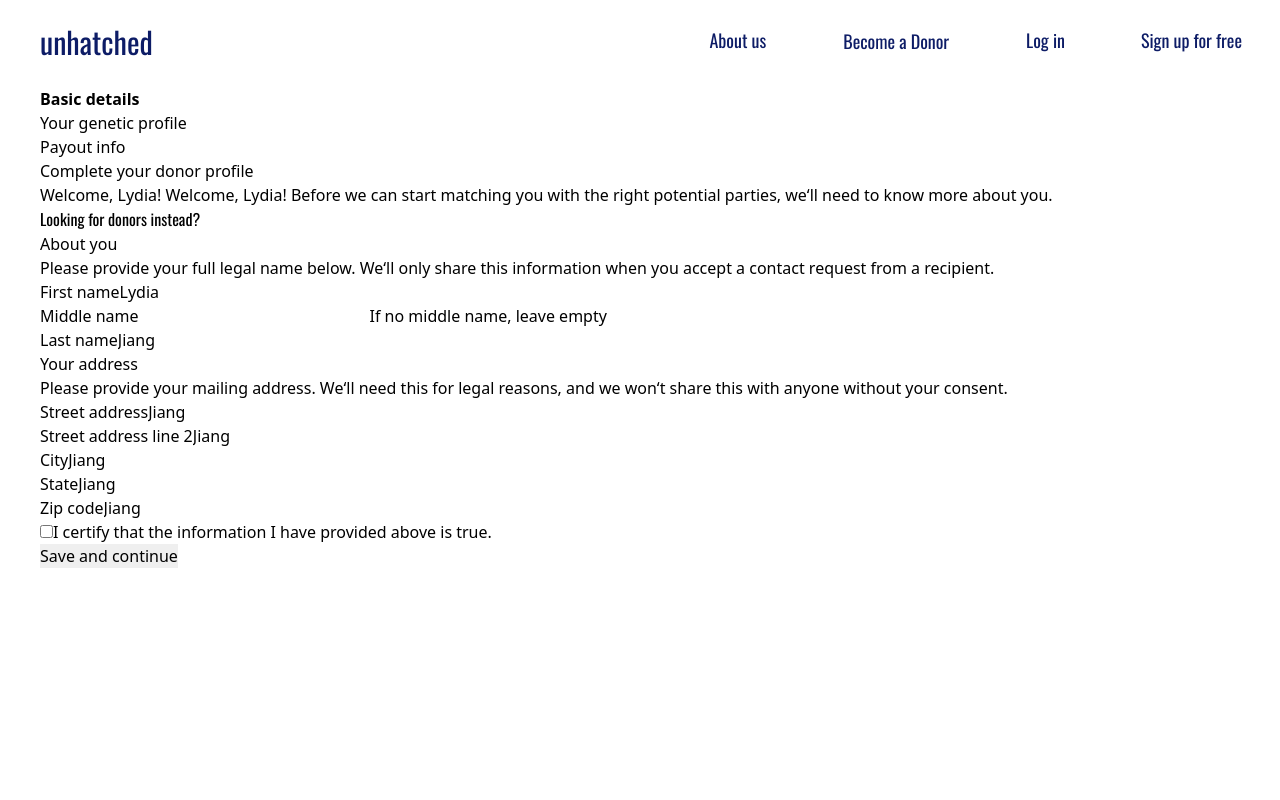
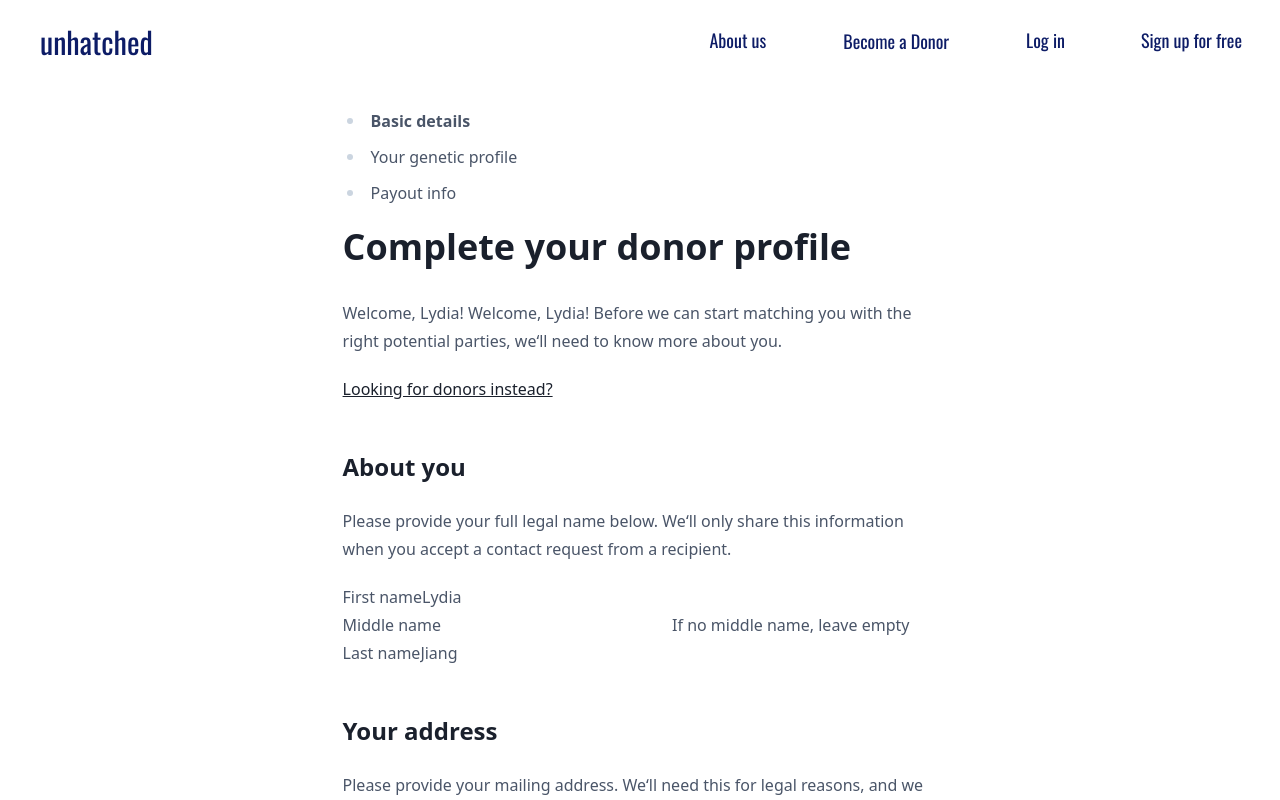
Before and after one commit to theunhatched/unhatched, a Next.js app: page /donor in a window 1280 px wide. Shown: the top 800 px of the page. Built offline with nearby package versions, Linux system fonts and the light colour scheme; no server answers.

Commit message:
styling only on header, tailwind typography on main

```diff
--- a/components/header/index.js
+++ b/components/header/index.js
@@ -47,6 +47,14 @@ const Header = ({ style }) => {
           /* identical to box height */
           color: #0d1c66;
         }
+
+        a {
+          font-family: Oswald;
+          font-style: normal;
+          font-weight: normal;
+          color: inherit;
+          text-decoration: none;
+        }
       `}</style>
     </div>
   )
--- a/components/layout.js
+++ b/components/layout.js
@@ -9,7 +9,7 @@ const Layout = ({ style, children }) => (
     <div className="Layout">
       <Head />
       <Header style={style} />
-      <div className="Content">{children}</div>
+      <div className="Content prose">{children}</div>
       <Footer style={style} />
     </div>
     <style jsx>{`
@@ -35,13 +35,6 @@ const Layout = ({ style, children }) => (
         margin: 0;
         padding: 0;
       }
-      a {
-        font-family: Oswald;
-        font-style: normal;
-        font-weight: normal;
-        color: inherit;
-        text-decoration: none;
-      }
     `}</style>
   </>
 )
--- a/package.json
+++ b/package.json
@@ -18,6 +18,7 @@
     "@apollo/react-hooks": "4.0.0",
     "@apollo/react-ssr": "4.0.0",
     "@auth0/nextjs-auth0": "0.10.0",
+    "@tailwindcss/typography": "^0.2.0",
     "apollo-boost": "0.4.9",
     "apollo-link-context": "1.0.20",
     "apollo-link-error": "1.1.13",
--- a/pages/index.js
+++ b/pages/index.js
@@ -1,12 +1,12 @@
 import React from 'react'
-import Layout from '../components/hero-layout'
+import HeroLayout from '../components/hero-layout'
 
 export default function Home() {
   return (
-    <Layout>
+    <HeroLayout>
       <div className="Index">
         <img src="/woman-illustration.svg" className="illustration" alt="" />
       </div>
-    </Layout>
+    </HeroLayout>
   )
 }
--- a/tailwind.config.js
+++ b/tailwind.config.js
@@ -1,3 +1,5 @@
+const tailwindTypography = require('@tailwindcss/typography')
+
 module.exports = {
   future: {
     // removeDeprecatedGapUtilities: true,
@@ -8,5 +10,5 @@ module.exports = {
     extend: {},
   },
   variants: {},
-  plugins: [],
+  plugins: [tailwindTypography],
 }
```
Also changed, not shown: 1 other file (tests, documents, lock files or other folders).
